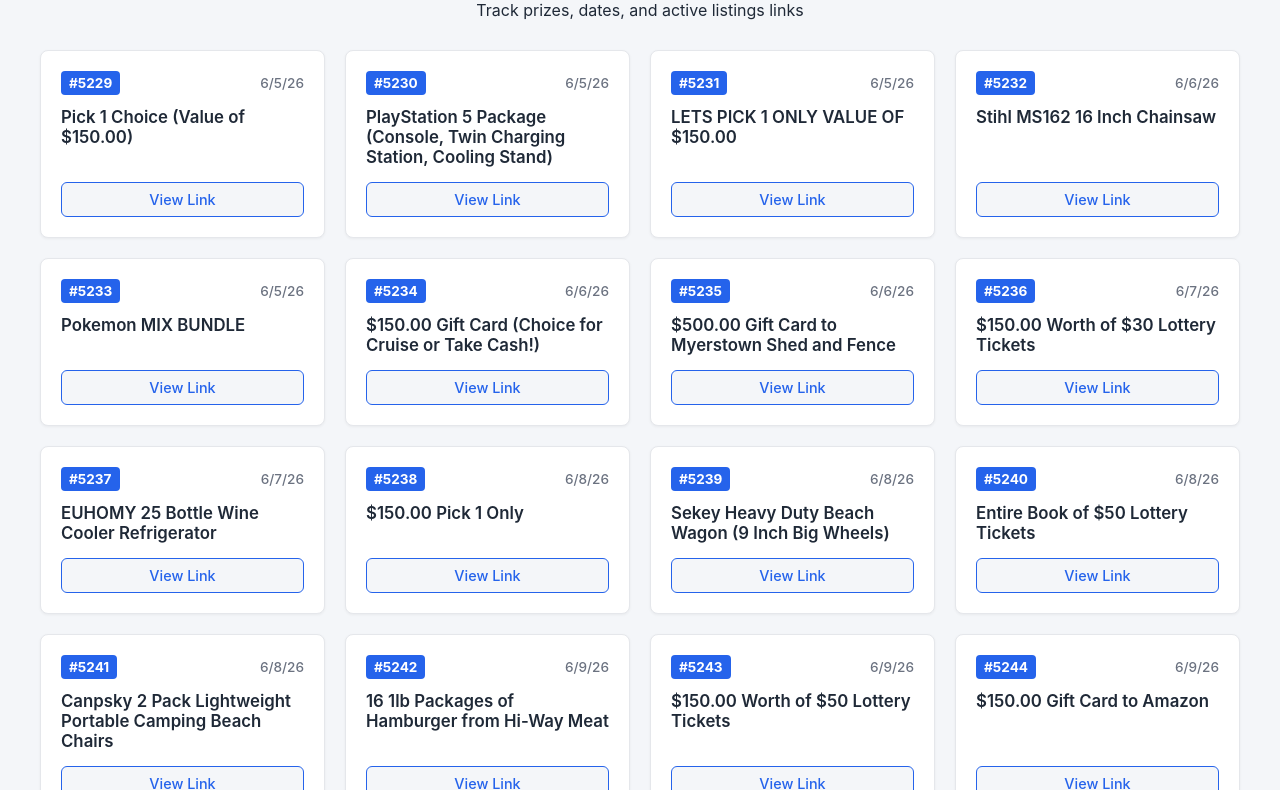
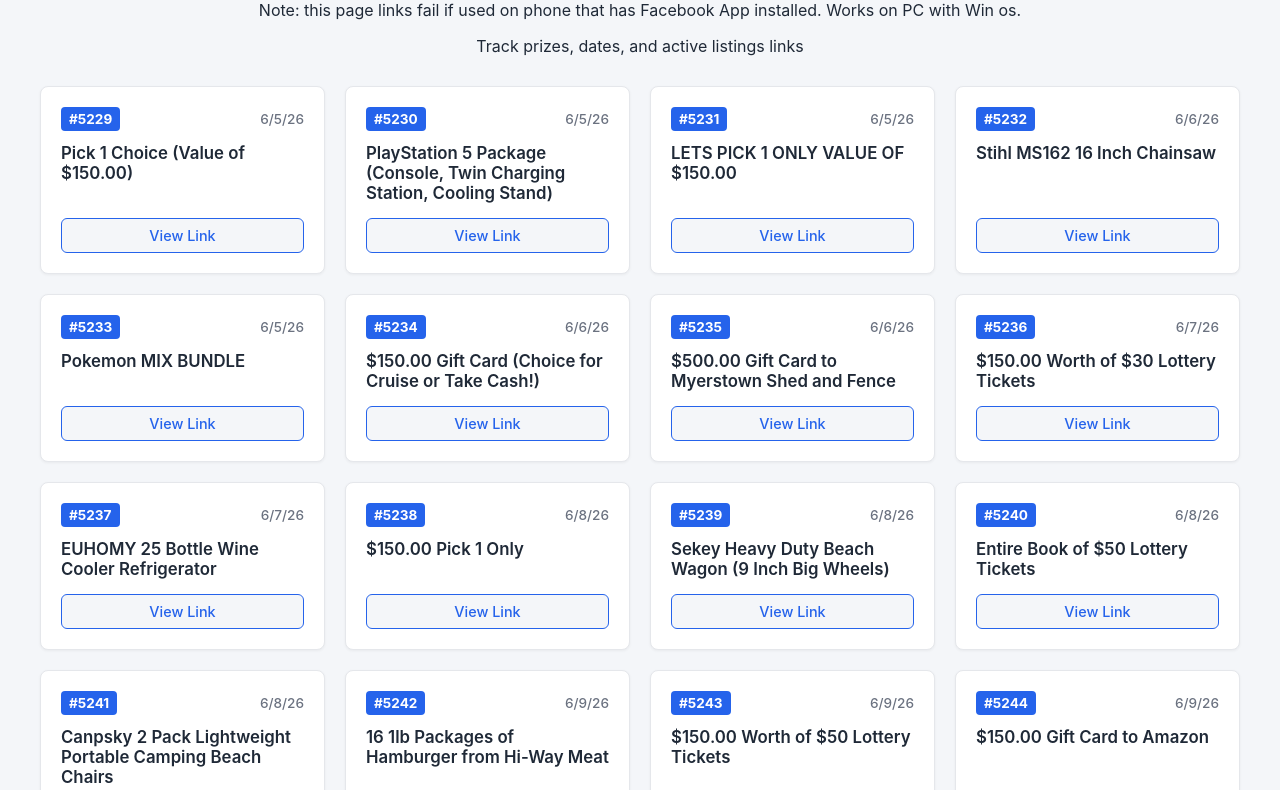
Before and after one commit to dhs0001/dhs-webservice, a plain HTML site: page index.html in a window 1280 px wide. Shown: the part 75-865 px from the top of the page. Drawn offline with Linux system fonts and the light colour scheme.

Commit message:
Update index.html

```diff
--- a/index.html
+++ b/index.html
@@ -88,6 +88,7 @@
     <div class="container">
         <header>
             <h1>Raffle Listings Dashboard</h1>
+            <p>Note: this page links fail if used on phone that has Facebook App installed. Works on PC with Win os.</p>
             <p>Track prizes, dates, and active listings links</p>
         </header>
         <div class="grid">
```
